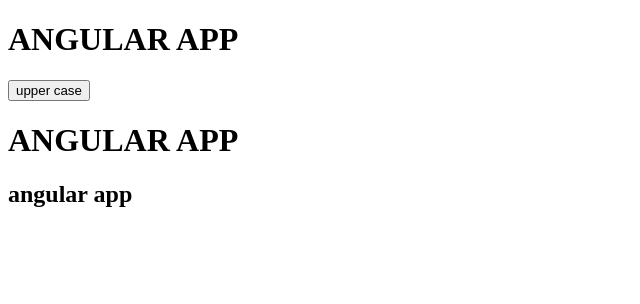
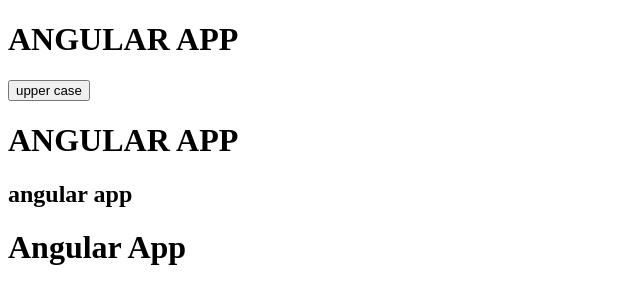
Before and after one commit to B00ttl3/Pipes-In-Angular, an Angular app: page / in a window 1280 px wide. Shown: the top 304 px of the page, without its empty margins (0-640 px from the left). Built offline with nearby package versions, Linux system fonts and the light colour scheme.

Commit message:
Learnt about Title case pipe

```diff
--- a/src/app/app.component.html
+++ b/src/app/app.component.html
@@ -18,3 +18,8 @@
 <!-- LowerCae Pipe: Same like uppercase we can just import LowerCasePipe in ts file and just put lowecase after | here in HTML and all good  -->
 
 <h2>{{ title | lowercase }}</h2>
+
+
+<!-- Titlecase Pipe: means putting everything in a title case. means first letter of every word will be capital and rest will be small. Like This -->
+
+<h1>{{ title | titlecase }}</h1>
--- a/src/app/app.component.ts
+++ b/src/app/app.component.ts
@@ -1,11 +1,12 @@
-import { LowerCasePipe, UpperCasePipe } from '@angular/common';
+import { LowerCasePipe, TitleCasePipe, UpperCasePipe } from '@angular/common';
 import { Component } from '@angular/core';
 @Component({
   selector: 'app-root',
   standalone: true,
   imports: [
     UpperCasePipe,
-    LowerCasePipe
+    LowerCasePipe,
+    TitleCasePipe
   ],
   templateUrl: './app.component.html',
   styleUrl: './app.component.css'
```
